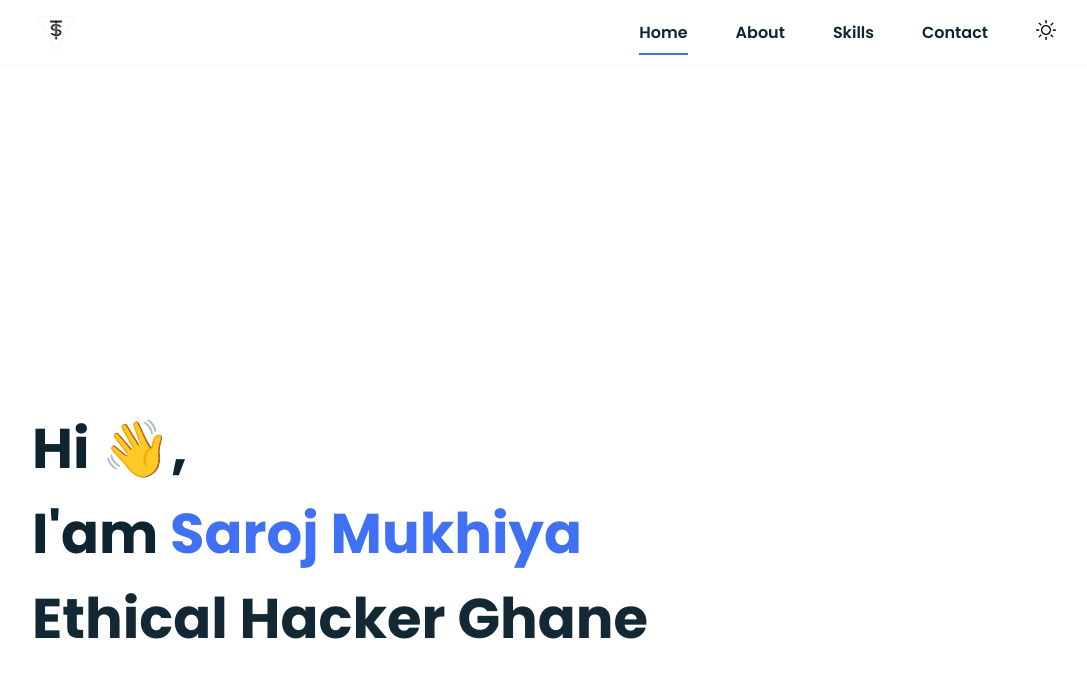
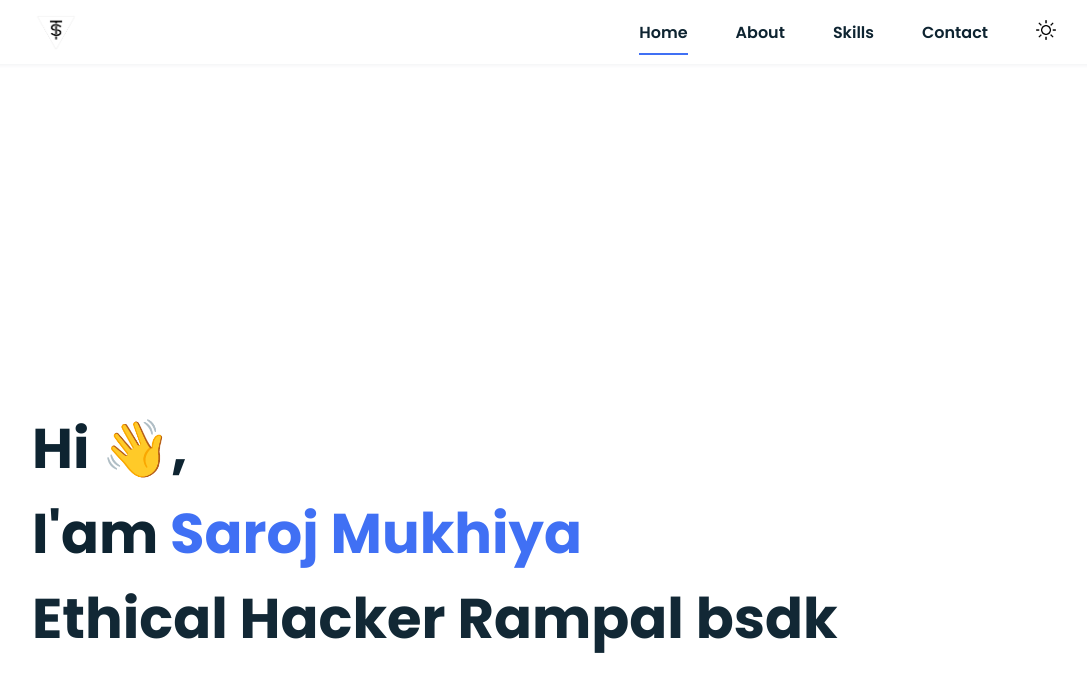
Before and after one commit to Sarojmukhiya/Portfolio, a plain HTML site: page index.html in a window 1280 px wide. Shown: the top 677 px of the page, without its empty margins (96-1183 px from the left). Drawn offline with nearby package versions, Linux system fonts and the light colour scheme.

Commit message:
Update index.html

```diff
--- a/index.html
+++ b/index.html
@@ -57,7 +57,7 @@
       <div class="home-data">
         <h2 class="home-title">
           Hi 👋,<br />I'am <span class="home-title-color">Saroj Mukhiya</span><br />
-         <span id="jobTitle" >Ethical Hacker Ghane</span>
+         <span id="jobTitle" >Ethical Hacker Rampal bsdk</span>
         </h2>
 
         <a href="https://drive.google.com/file/d/14BYL6uxtA8u39YvKq0AK6CVbMCk8dug3/view?usp=drivesdk" target="_blank"
```
